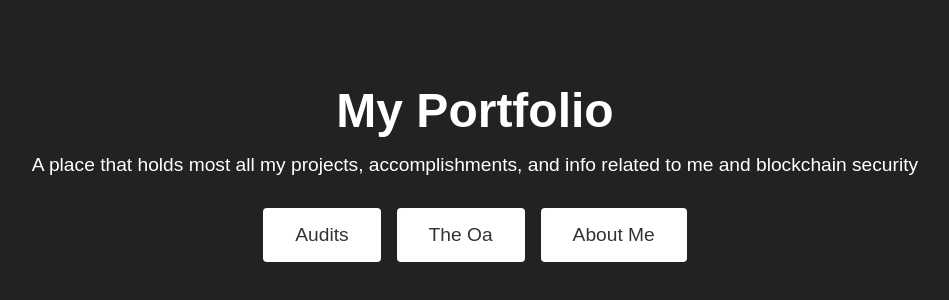
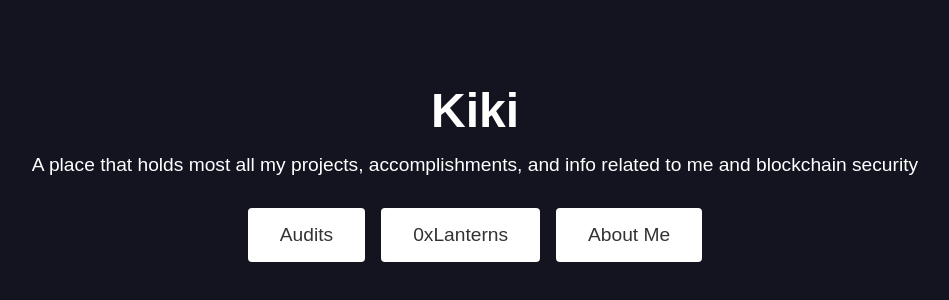
Before and after one commit to devNamedKiki/devNamedKiki.github.io, a plain HTML site: page index.html in a window 1280 px wide. Shown: the part 228-528 px from the top of the page, without its empty margins (165-1114 px from the left). Drawn offline with Linux system fonts and the light colour scheme.

Commit message:
added 0xLanterns

```diff
--- a/About/style.css
+++ b/About/style.css
@@ -13,7 +13,7 @@ html {
 }
 
 body {
-  background-color: #1d1f25;
+  background-color: #141420;
 }
 
 p {
@@ -27,7 +27,7 @@ p {
 }
 
 .sidebar-container {
-  background-color: #2a2d33;
+  background-color: #2c2c36;
   width: 30%;
   height: 100%;
   display: flex;
@@ -41,7 +41,7 @@ p {
   position: absolute;
   width: 8rem;
   height: 8rem;
-  background-color: #3c3f47;
+  background-color: #2c2c36;
   border-radius: 50%;
   right: -3rem;
   top: 5rem;
@@ -181,7 +181,7 @@ p {
 }
 
 .grid-item {
-  background-color: #3c3f47;
+  background-color: #2c2c36;
   border-radius: 20px;
   box-shadow: 0 0 20px rgba(0, 0, 0, 0.1);
   display: flex;
--- a/index.html
+++ b/index.html
@@ -7,11 +7,11 @@
   </head>
   <body>
     <div class="container">
-      <h1>My Portfolio </h1>
+      <h1>Kiki </h1>
       <p>A place that holds most all my projects, accomplishments, and info related to me and blockchain security</p>
       <div class="buttons">
         <a href="https://github.com/devNamedKiki/Audits"><button id="button1">Audits</button></a>
-        <a href="./Oa/OaHomePage.html"><button id="button2">The Oa</button></a>
+        <a href="https://0xlanterns.github.io"><button id="button2">0xLanterns</button></a>
         <a href="./About/AboutHomePage.html"><button id="button3">About Me</button></a>
       </div>
     </div>
--- a/style.css
+++ b/style.css
@@ -6,7 +6,7 @@
 
   body {
     font-family: sans-serif;
-    background-color: #222;
+    background-color: #141420;
     color: #FFF;
   }
 
```
